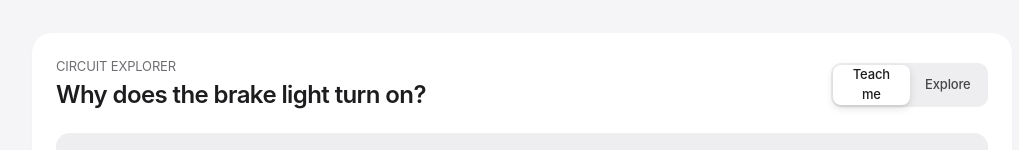
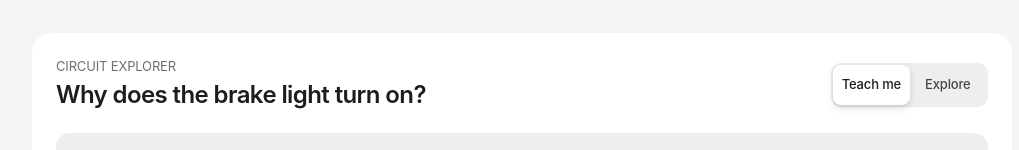
Before and after one commit to DD-CloudCosmos/CrankDoc, a Next.js app: page /bikes/honda-cb1000r-sc60/brake-light in a window 1280 px wide. Shown: the part 198-348 px from the top of the page, without its empty margins (118-1137 px from the left). Built offline with nearby package versions, Linux system fonts and the light colour scheme.

Commit message:
Keep learning mode labels on one line

```diff
--- a/src/components/circuits/BrakeLightExplorer.tsx
+++ b/src/components/circuits/BrakeLightExplorer.tsx
@@ -42,7 +42,7 @@ export function BrakeLightExplorer({ initialMode = 'learn' }: BrakeLightExplorer
     <section className="space-y-5" aria-label="Brake-light circuit explorer">
       <div className="flex flex-wrap items-center justify-between gap-3">
         <div><p className="text-[13px] text-muted-foreground">CIRCUIT EXPLORER</p><h2 className="text-[24px] font-semibold tracking-tight">Why does the brake light turn on?</h2></div>
-        <SegmentedControl options={[{ value: 'learn', label: 'Teach me' }, { value: 'explore', label: 'Explore' }]} value={mode} onChange={setMode} aria-label="Learning mode" />
+        <SegmentedControl options={[{ value: 'learn', label: 'Teach me' }, { value: 'explore', label: 'Explore' }]} value={mode} onChange={setMode} className="shrink-0 whitespace-nowrap" aria-label="Learning mode" />
       </div>
       {mode === 'learn' && (
         <div className="rounded-[14px] bg-input p-4 space-y-3">
```
